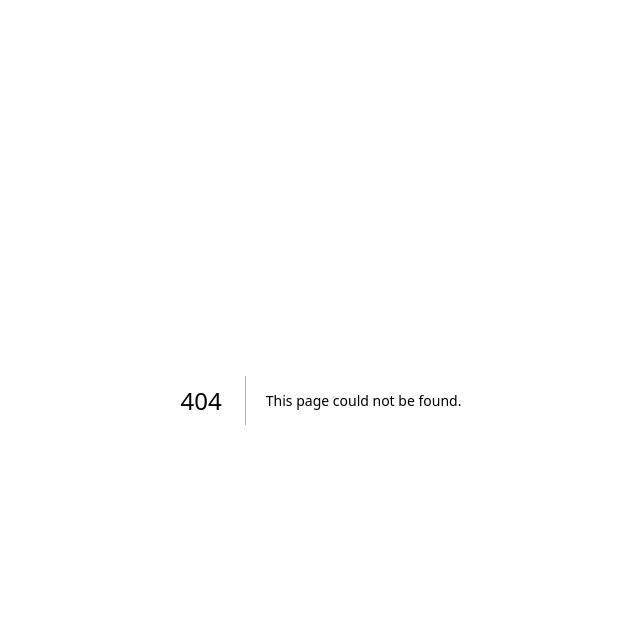
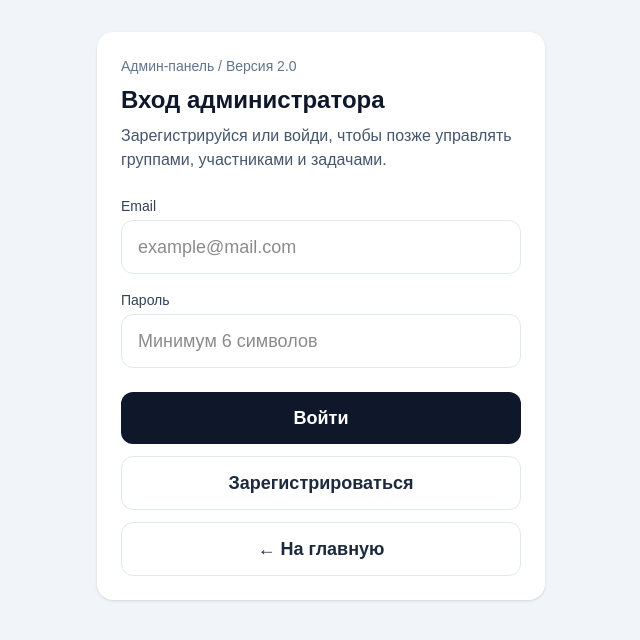
Before and after one commit to sayat396-debug/chetile-tracker, a Next.js app: page /admin in a window 1280 px wide. Before the commit this address had no page. Shown: the top 640 px of the page, without its empty margins (319-959 px from the left). Built offline with nearby package versions, Linux system fonts and the light colour scheme; no server answers.

Commit message:
Add admin auth

```diff
--- /dev/null
+++ b/src/app/admin/page.tsx
@@ -0,0 +1,241 @@
+"use client";
+
+import { useEffect, useState } from "react";
+import type { Session } from "@supabase/supabase-js";
+import { supabase } from "@/lib/supabaseClient";
+import Link from "next/link";
+
+export default function AdminPage() {
+  const [session, setSession] = useState<Session | null>(null);
+  const [email, setEmail] = useState("");
+  const [password, setPassword] = useState("");
+
+  const [isLoading, setIsLoading] = useState(true);
+  const [isSubmitting, setIsSubmitting] = useState(false);
+
+  const [message, setMessage] = useState("");
+
+  useEffect(() => {
+    async function loadSession() {
+      const { data } = await supabase.auth.getSession();
+
+      setSession(data.session);
+      setIsLoading(false);
+    }
+
+    loadSession();
+
+    const {
+      data: { subscription },
+    } = supabase.auth.onAuthStateChange((_event, newSession) => {
+      setSession(newSession);
+    });
+
+    return () => {
+      subscription.unsubscribe();
+    };
+  }, []);
+
+  async function handleSignUp() {
+    setIsSubmitting(true);
+    setMessage("");
+
+    const { error } = await supabase.auth.signUp({
+      email,
+      password,
+    });
+
+    setIsSubmitting(false);
+
+    if (error) {
+      setMessage(error.message);
+      return;
+    }
+
+    setMessage(
+      "Регистрация прошла. Если Supabase требует подтверждение email, проверь почту. Если подтверждение отключено — ты уже можешь войти."
+    );
+  }
+
+  async function handleSignIn() {
+    setIsSubmitting(true);
+    setMessage("");
+
+    const { error } = await supabase.auth.signInWithPassword({
+      email,
+      password,
+    });
+
+    setIsSubmitting(false);
+
+    if (error) {
+      setMessage(error.message);
+      return;
+    }
+
+    setMessage("Вход выполнен.");
+  }
+
+  async function handleSignOut() {
+    await supabase.auth.signOut();
+    setMessage("Ты вышел из админ-панели.");
+  }
+
+  if (isLoading) {
+    return (
+      <main className="min-h-screen bg-slate-100 px-4 py-8">
+        <div className="mx-auto max-w-md rounded-2xl bg-white p-6 shadow-sm">
+          <p className="text-slate-600">Проверяем вход...</p>
+        </div>
+      </main>
+    );
+  }
+
+  if (session) {
+    return (
+      <main className="min-h-screen bg-slate-100 px-4 py-8">
+        <div className="mx-auto max-w-md rounded-2xl bg-white p-6 shadow-sm">
+          <p className="mb-2 text-sm font-medium text-slate-500">
+            Админ-панель / Версия 2.0
+          </p>
+
+          <h1 className="mb-2 text-2xl font-bold text-slate-900">
+            Панель администратора
+          </h1>
+
+          <p className="mb-4 text-slate-600">
+            Ты вошёл как:
+          </p>
+
+          <div className="mb-6 rounded-2xl border border-green-200 bg-green-50 p-4 text-green-900">
+            <p className="font-semibold">{session.user.email}</p>
+            <p className="mt-1 text-sm">Авторизация работает.</p>
+          </div>
+
+          <div className="space-y-3">
+            <div className="rounded-2xl border border-slate-200 bg-slate-50 p-4">
+              <p className="font-semibold text-slate-900">Группы</p>
+              <p className="mt-1 text-sm text-slate-600">
+                Позже здесь появится список твоих групп.
+              </p>
+            </div>
+
+            <div className="rounded-2xl border border-slate-200 bg-slate-50 p-4">
+              <p className="font-semibold text-slate-900">Участники</p>
+              <p className="mt-1 text-sm text-slate-600">
+                Здесь будет управление участниками группы.
+              </p>
+            </div>
+
+            <div className="rounded-2xl border border-slate-200 bg-slate-50 p-4">
+              <p className="font-semibold text-slate-900">Задачи и нормы</p>
+              <p className="mt-1 text-sm text-slate-600">
+                Здесь будет настройка задач, единиц измерения и недельных норм.
+              </p>
+            </div>
+          </div>
+
+          {message && (
+            <p className="mt-4 text-center text-sm font-medium text-slate-600">
+              {message}
+            </p>
+          )}
+
+          <button
+            onClick={handleSignOut}
+            className="mt-6 w-full rounded-xl bg-red-600 px-4 py-3 text-lg font-semibold text-white transition hover:bg-red-700"
+          >
+            Выйти
+          </button>
+
+          <Link
+            href="/"
+            className="mt-3 block w-full rounded-xl border border-slate-200 bg-white px-4 py-3 text-center text-lg font-semibold text-slate-800 transition hover:bg-slate-50"
+          >
+            ← На главную
+          </Link>
+        </div>
+      </main>
+    );
+  }
+
+  return (
+    <main className="min-h-screen bg-slate-100 px-4 py-8">
+      <div className="mx-auto max-w-md rounded-2xl bg-white p-6 shadow-sm">
+        <p className="mb-2 text-sm font-medium text-slate-500">
+          Админ-панель / Версия 2.0
+        </p>
+
+        <h1 className="mb-2 text-2xl font-bold text-slate-900">
+          Вход администратора
+        </h1>
+
+        <p className="mb-6 text-slate-600">
+          Зарегистрируйся или войди, чтобы позже управлять группами,
+          участниками и задачами.
+        </p>
+
+        <div className="space-y-4">
+          <div>
+            <label className="mb-1 block text-sm font-medium text-slate-700">
+              Email
+            </label>
+
+            <input
+              type="email"
+              value={email}
+              onChange={(event) => setEmail(event.target.value)}
+              placeholder="example@mail.com"
+              className="w-full rounded-xl border border-slate-200 px-4 py-3 text-lg outline-none focus:border-slate-900"
+            />
+          </div>
+
+          <div>
+            <label className="mb-1 block text-sm font-medium text-slate-700">
+              Пароль
+            </label>
+
+            <input
+              type="password"
+              value={password}
+              onChange={(event) => setPassword(event.target.value)}
+              placeholder="Минимум 6 символов"
+              className="w-full rounded-xl border border-slate-200 px-4 py-3 text-lg outline-none focus:border-slate-900"
+            />
+          </div>
+        </div>
+
+        {message && (
+          <p className="mt-4 rounded-xl bg-slate-100 p-3 text-sm font-medium text-slate-700">
+            {message}
+          </p>
+        )}
+
+        <div className="mt-6 space-y-3">
+          <button
+            onClick={handleSignIn}
+            disabled={isSubmitting}
+            className="w-full rounded-xl bg-slate-900 px-4 py-3 text-lg font-semibold text-white transition hover:bg-slate-700 disabled:cursor-not-allowed disabled:bg-slate-400"
+          >
+            {isSubmitting ? "Подождите..." : "Войти"}
+          </button>
+
+          <button
+            onClick={handleSignUp}
+            disabled={isSubmitting}
+            className="w-full rounded-xl border border-slate-200 bg-white px-4 py-3 text-lg font-semibold text-slate-800 transition hover:bg-slate-50 disabled:cursor-not-allowed disabled:bg-slate-100"
+          >
+            Зарегистрироваться
+          </button>
+
+          <Link
+            href="/"
+            className="block w-full rounded-xl border border-slate-200 bg-white px-4 py-3 text-center text-lg font-semibold text-slate-800 transition hover:bg-slate-50"
+          >
+            ← На главную
+          </Link>
+        </div>
+      </div>
+    </main>
+  );
+}
```
Also changed, not shown: 1 other file (tests, documents, lock files or other folders).
